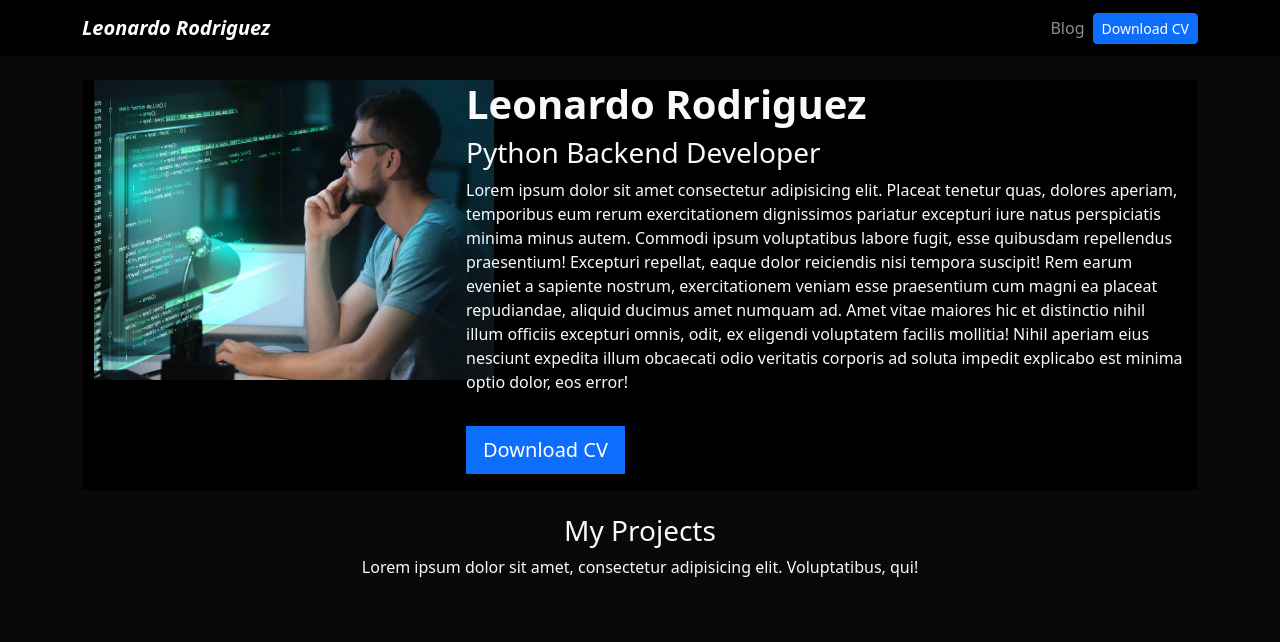
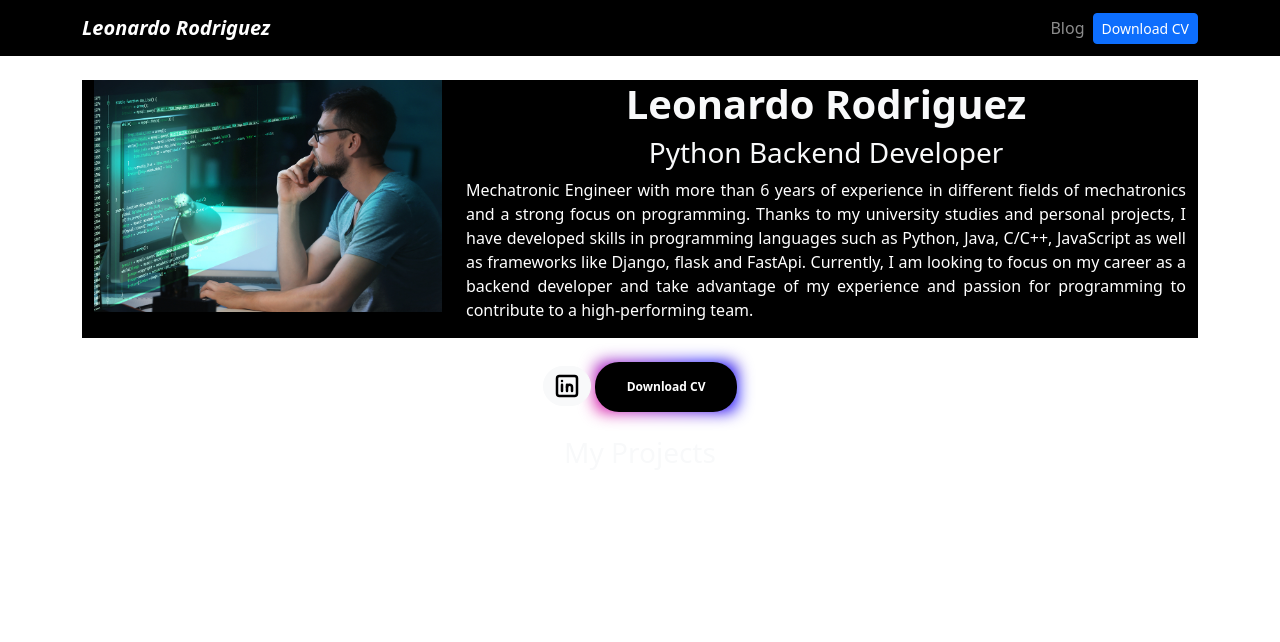
Before and after one commit to Engleonardorm7/Portfolio, a Django app: page / in a window 1280 px wide. Shown: the top 642 px of the page. Run offline with Django 4.2, Linux system fonts and the light colour scheme; data that the repository does not hold is empty.

Commit message:
all es gut

```diff
--- a/Django_portfolio/settings.py
+++ b/Django_portfolio/settings.py
@@ -20,7 +20,7 @@ BASE_DIR = Path(__file__).resolve().parent.parent
 # See https://docs.djangoproject.com/en/4.2/howto/deployment/checklist/
 
 # SECURITY WARNING: keep the secret key used in production secret!
-SECRET_KEY = ''
+SECRET_KEY = 'django-insecure-&88+b)ktw*j$x%4$fw(h17*zo%9nze4(ur$&=l(2q28wv+cabm'
 
 # SECURITY WARNING: don't run with debug turned on in production!
 DEBUG = True
--- a/portfolio/static/main.css
+++ b/portfolio/static/main.css
@@ -1,6 +1,11 @@
 body{
-    background: #090909;
+    background: white;
+
 }
+
+h2, p {
+    color: white;
+  }
 
 .bg-black{
     background: #000;
@@ -10,3 +15,49 @@ body{
     border:1px solid #fff;
     cursor: pointer;
 }
+
+
+
+
+
+
+.download_button{
+    background: black;
+    cursor: pointer;
+    border: none;
+    padding: 16px 32px;
+    -webkit-text-fill-color: white;
+    font-size: 12px;
+    font-weight: bold;
+    position: relative;
+    border-radius: 24px;
+}
+.download_button::before{
+    content: "";
+    position: absolute;
+    top: 0;
+    left: 0;
+    z-index: -1;
+    width: 100%;
+    height: 100%;
+    background: linear-gradient(
+        45deg,
+        red,blue,deeppink,blue,red,blue,deeppink, blue
+
+        );
+        background-size: 800%;
+        border-radius: 10px;
+        filter: blur(8px);
+        animation: glowing 20s linear infinite;
+}
+@keyframes glowing{
+    0% {
+        background-position: 0 0;
+    }
+    50% {
+        background-position: 400% 0;
+    }
+    100% {
+        background-position: 0 0;
+    }
+}
--- a/portfolio/templates/home.html
+++ b/portfolio/templates/home.html
@@ -1,63 +1,81 @@
 {% extends 'layout.html' %}
 
 {% block content %}
-
  {% load static %}
 
 <header class="row bg-black">
   <div class="col-md-4">
-    <img
-      src="{% static 'portfolio/shutterstock_605291450.jpg' %}"
-      alt=""
-      width="400"
-      height="300"
-    />
+    <img src="{% static 'portfolio/shutterstock_605291450.jpg' %}" alt="" class="img-fluid" />
   </div>
 
   <div class="col-md-8 my-auto">
-    <h1><strong>Leonardo Rodriguez</strong></h1>
-    <h3>Python Backend Developer</h3>
-    <p>
-      Lorem ipsum dolor sit amet consectetur adipisicing elit. Placeat tenetur
-      quas, dolores aperiam, temporibus eum rerum exercitationem dignissimos
-      pariatur excepturi iure natus perspiciatis minima minus autem. Commodi
-      ipsum voluptatibus labore fugit, esse quibusdam repellendus praesentium!
-      Excepturi repellat, eaque dolor reiciendis nisi tempora suscipit! Rem
-      earum eveniet a sapiente nostrum, exercitationem veniam esse praesentium
-      cum magni ea placeat repudiandae, aliquid ducimus amet numquam ad. Amet
-      vitae maiores hic et distinctio nihil illum officiis excepturi omnis,
-      odit, ex eligendi voluptatem facilis mollitia! Nihil aperiam eius nesciunt
-      expedita illum obcaecati odio veritatis corporis ad soluta impedit
-      explicabo est minima optio dolor, eos error!
+    <h1 class="text-center"><strong>Leonardo Rodriguez</strong></h1>
+    <h3 class="text-center">Python Backend Developer</h3>
+    <p style="text-align: justify;">
+      Mechatronic Engineer with more than 6 years of experience in different
+      fields of mechatronics and a strong focus on programming. Thanks to my
+      university studies and personal projects, I have developed skills in
+      programming languages such as Python, Java, C/C++, JavaScript as well as frameworks
+      like Django, flask and FastApi. Currently, I am looking to focus on my career as
+      a backend developer and take advantage of my experience and passion for
+      programming to contribute to a high-performing team.
     </p>
-    <a
-      href="{% static 'portfolio/CV1.2.pdf' %} "
-      target="_blank"
-      class="btn btn-primary btn-lg rounded-0 my-3"
-      >Download CV</a
-    >
+
   </div>
+
+
+
 </header>
 
+<div class="colum my-4 text-center">
+    <a href="https://www.linkedin.com/in/leonardo-rodriguez-16a941107/"
+      class="btn btn-light rounded-5 btn-sm"
+      target="_blank"
+    ><svg xmlns="http://www.w3.org/2000/svg" class="icon icon-tabler icon-tabler-brand-linkedin" width="30" height="30" viewBox="0 0 24 24" stroke-width="2" stroke="currentColor" fill="none" stroke-linecap="round" stroke-linejoin="round">
+        <path stroke="none" d="M0 0h24v24H0z" fill="none"></path>
+        <path d="M4 4m0 2a2 2 0 0 1 2 -2h12a2 2 0 0 1 2 2v12a2 2 0 0 1 -2 2h-12a2 2 0 0 1 -2 -2z"></path>
+        <path d="M8 11l0 5"></path>
+        <path d="M8 8l0 .01"></path>
+        <path d="M12 16l0 -5"></path>
+        <path d="M16 16v-3a2 2 0 0 0 -4 0"></path>
+     </svg>
+    </a>
+
+    <button onclick="window.open('{% static 'portfolio/CV1.2.pdf' %}', '_blank')"
+    class="download_button">
+    Download CV
+    </button>
+
+</div>
 <div class="row my-4 text-center">
-
-    <h3>My Projects</h3>
-    <p>Lorem ipsum dolor sit amet, consectetur adipisicing elit. Voluptatibus, qui!</p>
+  <h3 >My Projects</h3>
+  <p>
+    {% comment %}  {% endcomment %}
+  </p>
   {% for project in projects %}
   <div class="col md-4 p-4">
     <div class="card bg-black card-project">
-                <img src="{{project.image.url}}" alt="project.title" class="card-img-top"/>
+      <img
+        src="{{project.image.url}}"
+        alt="project.title"
+        class="card-img-top"
+      />
       <div class="card-body">
         <h2>{{project.title}}</h2>
         <p>{{project.description}}</p>
 
         {% if project.url %}
-                        <a href="{{project.url}}" class="btn btn-light rounded-0 btn-sm" target="_blank">{{project.title}}</a>
+        <a
+          href="{{project.url}}"
+          class="btn btn-light rounded-5 btn-sm"
+          target="_blank"
+        >
+        {% include 'partials/icons.html' with icon='github' %}
+        </a>
         {% endif %}
       </div>
     </div>
   </div>
 
-    {% endfor %}
-    {% endblock content %}
+  {% endfor %} {% endblock content %}
 </div>
--- a/portfolio/templates/layout.html
+++ b/portfolio/templates/layout.html
@@ -6,7 +6,7 @@
     <meta charset="UTF-8">
     <meta http-equiv="X-UA-Compatible" content="IE=edge">
     <meta name="viewport" content="width=device-width, initial-scale=1.0">
-    <title>Portfolio</title>
+    <title>Leonardo Rodriguez</title>
     <link href="https://cdn.jsdelivr.net/npm/bootstrap@5.3.0-alpha3/dist/css/bootstrap.min.css" rel="stylesheet" integrity="sha384-KK94CHFLLe+nY2dmCWGMq91rCGa5gtU4mk92HdvYe+M/SXH301p5ILy+dN9+nJOZ" crossorigin="anonymous">
     <link rel="stylesheet" href="{% static 'main.css' %}">
 </head>
```
Also changed, not shown: portfolio/templates/partials/icons.html (added, +19 -0 lines), portfolio/static/github.png (added). Lines whose indentation alone changed are shown as unchanged.
